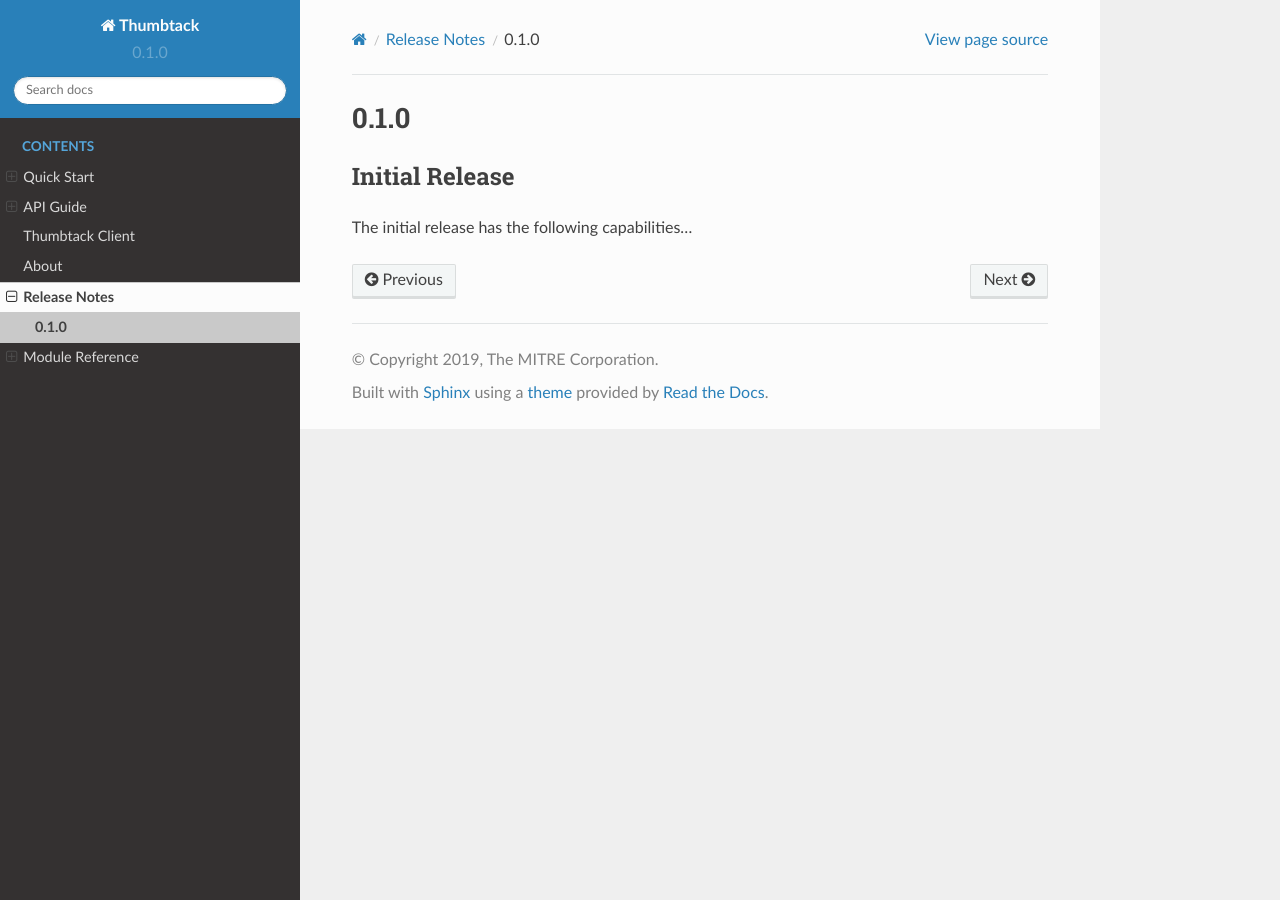
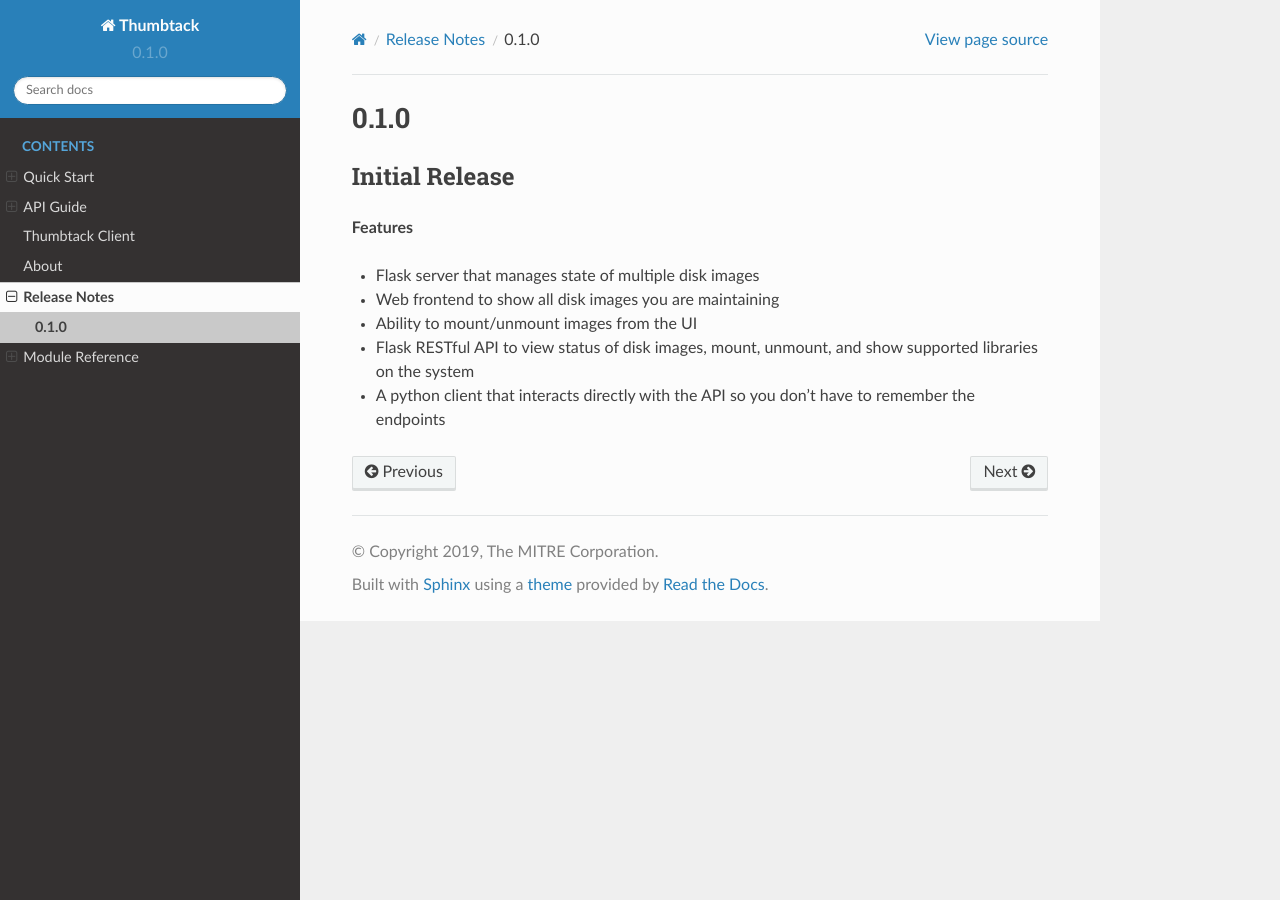
Before and after one commit to mitre/thumbtack, a Sphinx documentation site: the page built from docs/releasenotes/0.1.0.rst, in a window 1280 px wide. Built offline with Sphinx 7.4.7 and the Read the Docs theme 2.0.0, drawn with Linux system fonts in a browser that asks for light colours; pages that are not in the unit, such as notebooks, are missing from menus.

Commit message:
Add release notes

```diff
--- a/docs/releasenotes/0.1.0.rst
+++ b/docs/releasenotes/0.1.0.rst
@@ -4,4 +4,10 @@
 Initial Release
 ---------------
 
-The initial release has the following capabilities...
+**Features**
+
+* Flask server that manages state of multiple disk images
+* Web frontend to show all disk images you are maintaining
+* Ability to mount/unmount images from the UI
+* Flask RESTful API to view status of disk images, mount, unmount, and show supported libraries on the system
+* A python client that interacts directly with the API so you don't have to remember the endpoints
```
